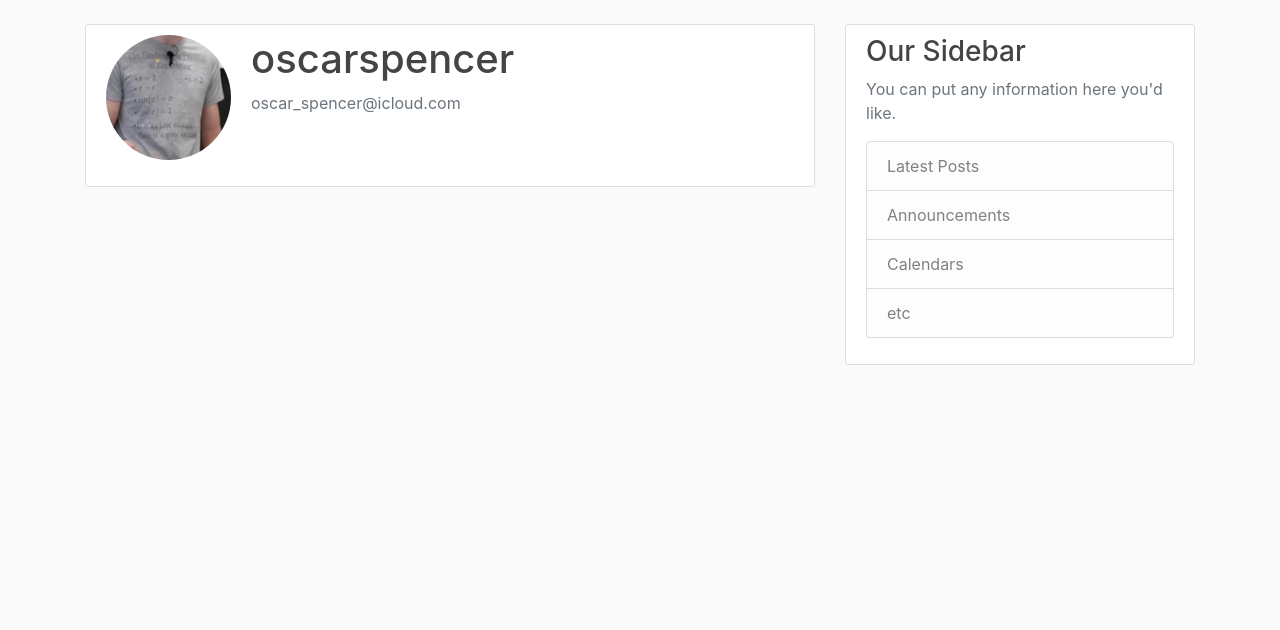
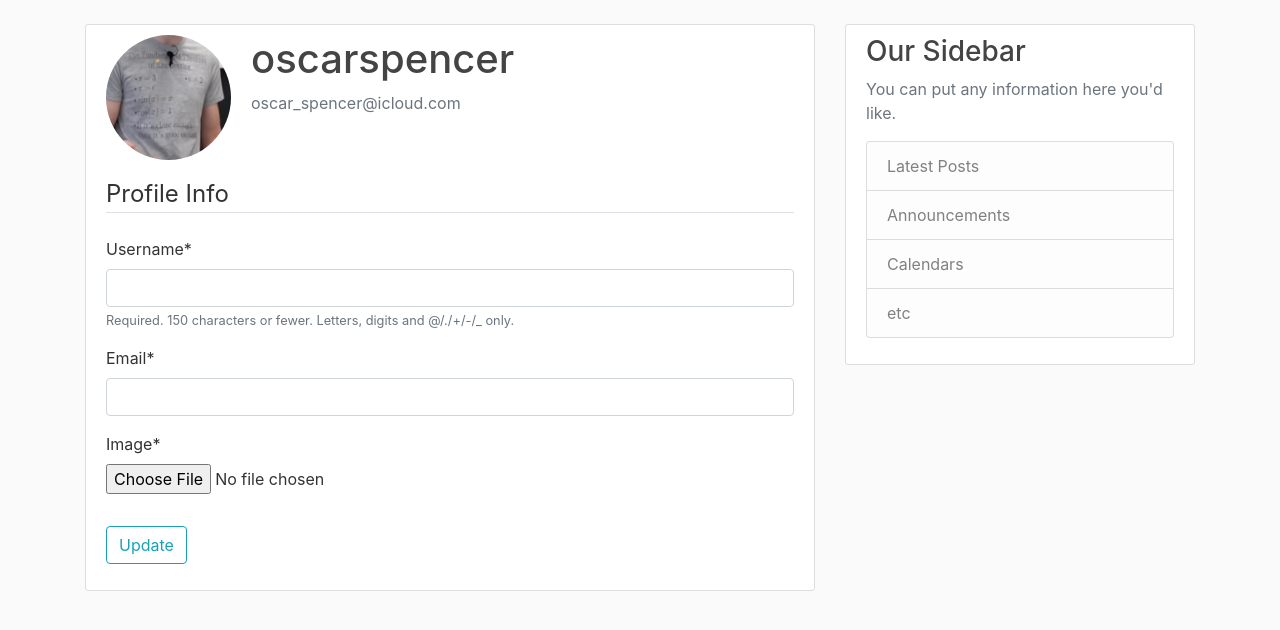
Before and after one commit to oskccy/Connectens-Steel-City-2022-, a Django app: template users/templates/users/profile.html in a window 1280 px wide. Shown: the part 56-686 px from the top of the page. Run offline with Django 4.2, Linux system fonts and the light colour scheme; a user stored in the database is signed in; data comes from the database, SQL or seed files in the repository; both versions use the stored data as it was after the commit; the template is opened without the code that fills it: values that come from a table or form of the project are taken from there, most other values are stand-ins (such as "Sample title", 1, 10 or a date in 2020); some libraries are stand-ins or nearby versions.

Commit message:
ver1.4: image updating, image formatting, profile updating

```diff
--- a/blog/templates/blog/home.html
+++ b/blog/templates/blog/home.html
@@ -4,6 +4,7 @@
 
     {% for post in posts %}
         <article class="media content-section">
+            <img class="rounded-circle article-img"  src="{{ post.author.profile.image.url }}">
             <div class="media-body">
             <div class="article-metadata">
                 <a class="mr-2" href="#">{{ post.author }}</a>
--- a/users/forms.py
+++ b/users/forms.py
@@ -1,6 +1,7 @@
 from django import forms
 from django.contrib.auth.models import User
 from django.contrib.auth.forms import UserCreationForm
+from .models import Profile
 
 class UserRegisterForm(UserCreationForm):
     email = forms.EmailField()
@@ -8,3 +9,15 @@
     class Meta:
         model = User
         fields = ['username', 'email', 'password1', 'password2']
+
+class UserUpdateForm(forms.ModelForm):
+    email = forms.EmailField()
+
+    class Meta:
+        model = User
+        fields = ['username', 'email']
+
+class ProfileUpdateForm(forms.ModelForm):
+    class Meta:
+        model = Profile
+        fields = ['image']
--- a/users/models.py
+++ b/users/models.py
@@ -1,5 +1,6 @@
 from django.db import models
 from django.contrib.auth.models import User
+from PIL import Image
 
 class Profile(models.Model):
     user = models.OneToOneField(User, on_delete=models.CASCADE) # basically if user is deleted, delete their profile
@@ -7,3 +8,14 @@
 
     def __str__(self):
         return f'{self.user.username} Profile'
+
+
+    def save(self):
+        super().save()
+
+        img = Image.open(self.image.path)
+
+        if img.height > 300 or img.width > 300:
+            output_size = (300,300)
+            img.thumbnail(output_size)
+            img.save(self.image.path)
--- a/users/templates/users/profile.html
+++ b/users/templates/users/profile.html
@@ -9,6 +9,16 @@
             <p class="text-secondary">{{ user.email }}</p>
         </div>
         </div>
-        <!-- FORM HERE -->
+        <form method="POST" enctype="multipart/form-data">
+            {% csrf_token %}
+            <fieldset class="form-group">
+                <legend class="border-bottom mb-4">Profile Info</legend>
+                {{ u_form|crispy }}
+                {{ p_form|crispy }}
+            </fieldset>
+            <div class="form-group">
+                <button class="btn btn-outline-info" type ="submit">Update</button>
+            </div>
+        </form>
     </div>
 {% endblock content %}
```
Also changed, not shown: users/views.py (+22 -2 lines), db.sqlite3, media/profile_pics/engineering_joke_UmCnYo2.png (added).
